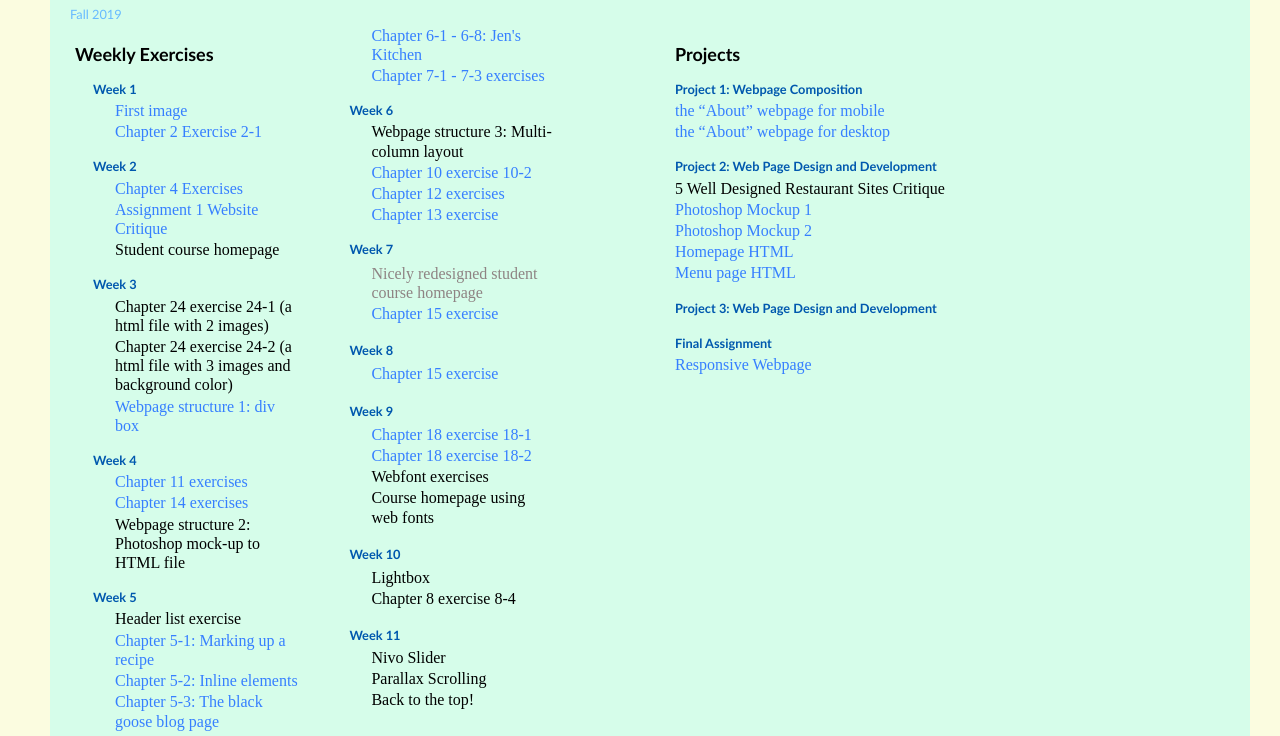
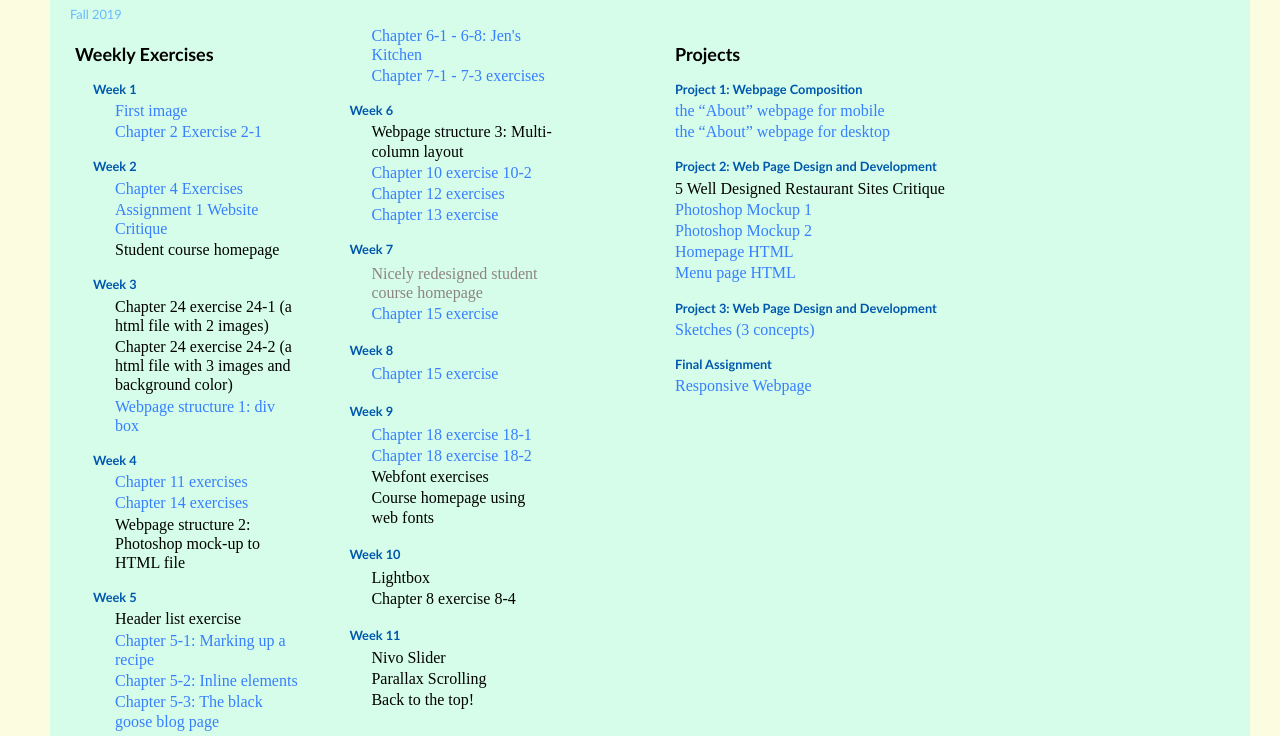
Before and after one commit to jsheeler/AVT_217, a plain HTML site: page weekly/index.html in a window 1280 px wide. Shown: the part 86-822 px from the top of the page. Drawn offline with Linux system fonts and the light colour scheme.

Commit message:
Update index.html

```diff
--- a/weekly/index.html
+++ b/weekly/index.html
@@ -125,6 +125,7 @@
 
 <dl>
 <dt>Project 3: Web Page Design and Development</dt>
+<dd><a href="../p3/sketches/sketches.html">Sketches (3 concepts)</a></dd>
 </dl>
 
 <dl>
```
